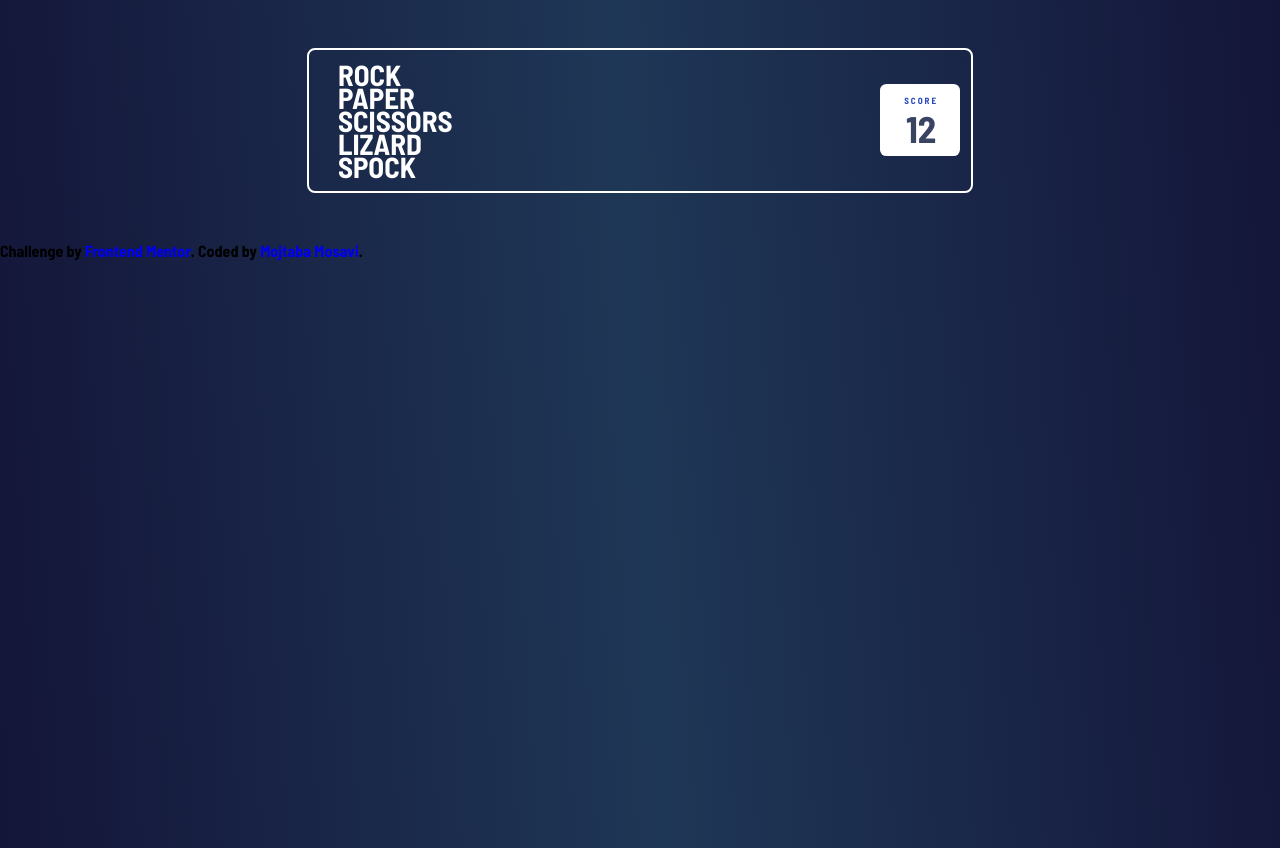
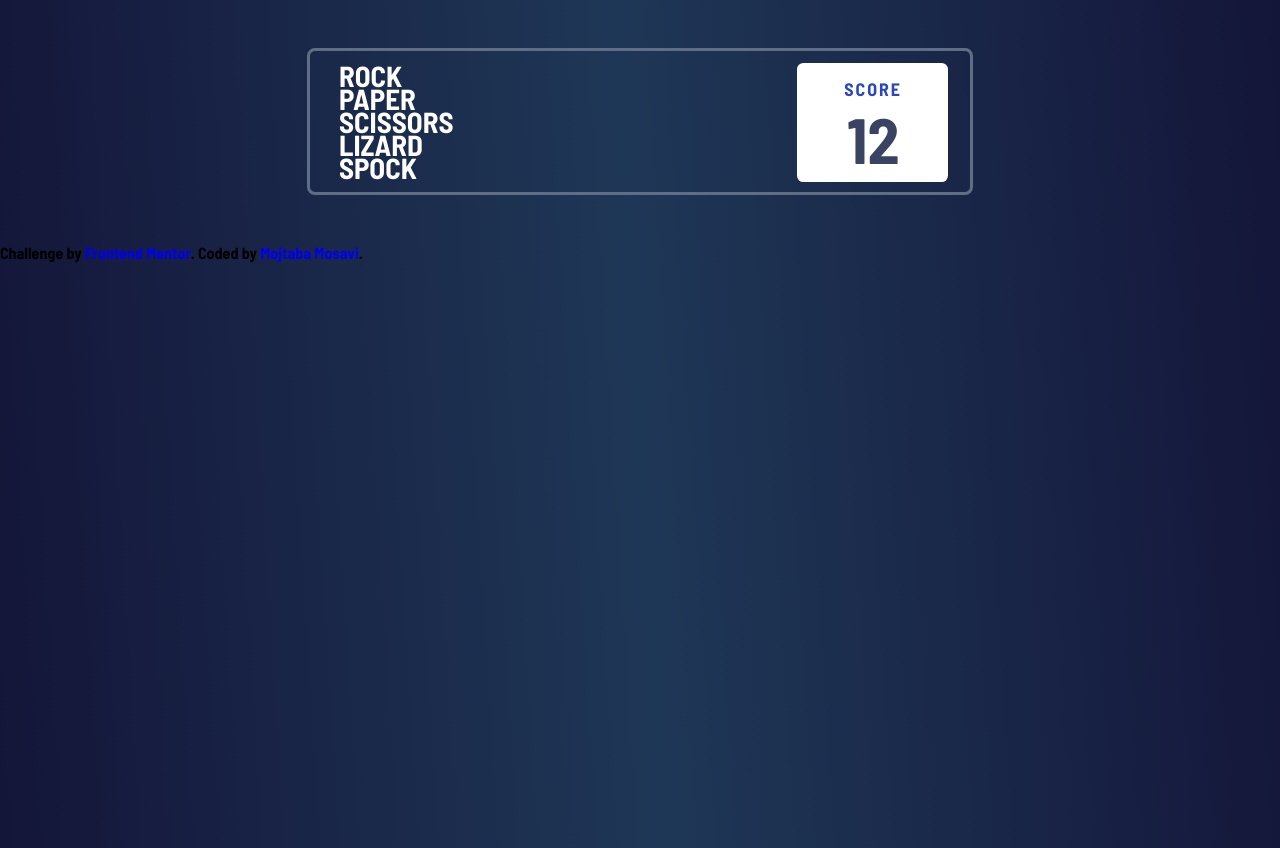
Before and after one commit to MojtabaMosavi/fantastic-engine, a website built with webpack: page src/index.html in a window 1280 px wide. Built offline with nearby package versions, Linux system fonts and the light colour scheme.

Commit message:
Completed the desktop styles
Smal part of desktop styles were included in the first commit for
game__header and the rest is in this commit.

```diff
--- a/src/scss/layout/_header.scss
+++ b/src/scss/layout/_header.scss
@@ -6,7 +6,7 @@
 
 .game {
   &__header {
-    border: 2px solid #fff;
+    border: rem(3px) solid var(--Header-Outline);
     border-radius: 0.5rem;
     @include utility.interpolate(
       width,
@@ -31,8 +31,8 @@
 
   &__score-display {
     background: var(--white);
-    margin: 3px 11px 4px 13px;
-    padding: 11px 22px 6px 24px;
+    margin: rem(3px) rem(11px) rem(4px) rem(13px);
+    padding: rem(11px) rem(22px) rem(6px) rem(24px);
     text-align: center;
     border-radius: 0.4rem;
   }
@@ -40,13 +40,13 @@
   &__score-heading {
     display: block;
     text-transform: uppercase;
-    font-size: 9px;
-    letter-spacing: 2px;
+    font-size: clamp(rem(9px), 2vw + 0.1rem, rem(18px));
+    letter-spacing: rem(2px);
     color: var(--Score-Text);
   }
 
   &__score {
-    font-size: rem(37px);
+    font-size: clamp(rem(37px), 4vw + 1rem, rem(64px));
     color: var(--Dark-Text);
   }
 
@@ -58,5 +58,10 @@
       line-height: rem(23px);
       margin: rem(13px) rem(29px);
     }
+
+    &__score-display {
+      margin: rem(4px) rem(22px) rem(3px) rem(19px);
+      padding: rem(15px) rem(46px) rem(5px) rem(47px);
+    }
   }
 }
```
